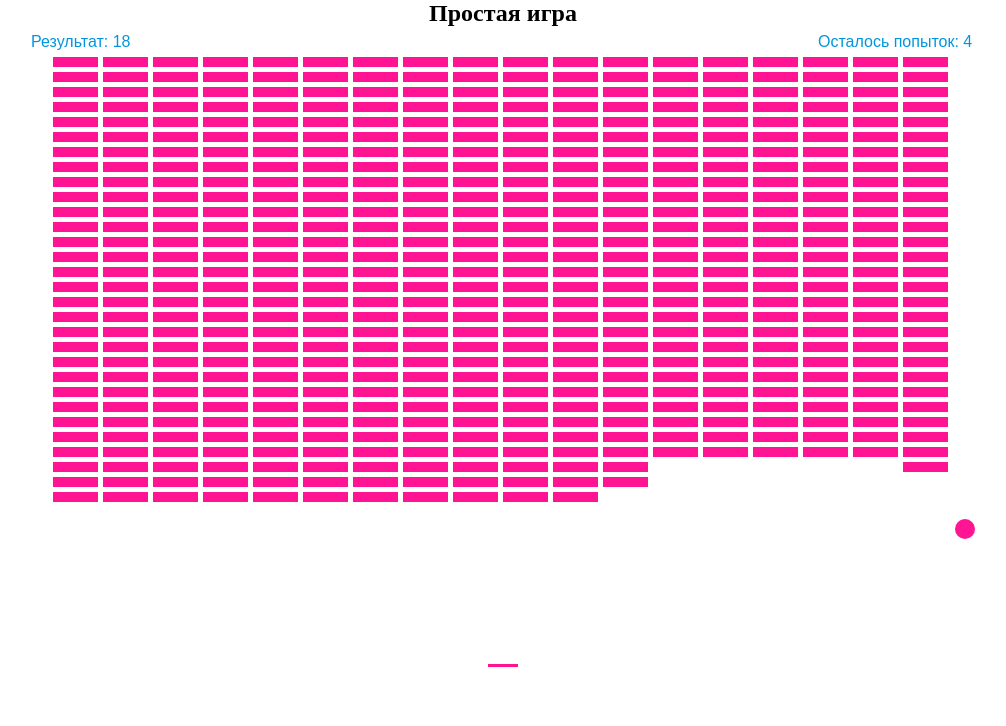
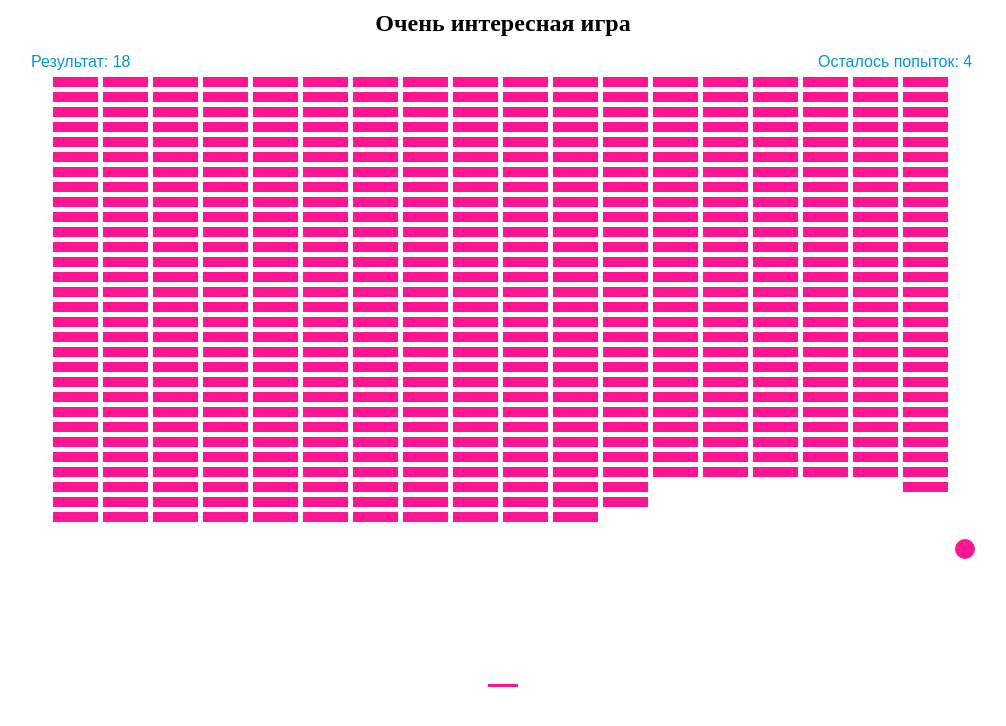
Before and after one commit to postnikova1412/postnikova1412.github.io, a plain HTML site: page index.html in a window 1280 px wide. Shown: the whole page, without its empty margins (137-1143 px from the left). Drawn offline with Linux system fonts and the light colour scheme.

Commit message:
Update index.html

```diff
--- a/index.html
+++ b/index.html
@@ -16,7 +16,7 @@
     </style>
 </head>
 <body>
-<div style="display:block; width:960px; margin:0 auto;"><h2 align="center">Простая игра</h2></div>
+<div style="display:block; width:960px; margin:0 auto; padding:10px 0;"><h2 align="center">Очень интересная игра</h2></div>
 <canvas id="myCanvas" width="960" height="640"></canvas>
 <script>
     var canvas = document.getElementById("myCanvas");
```
